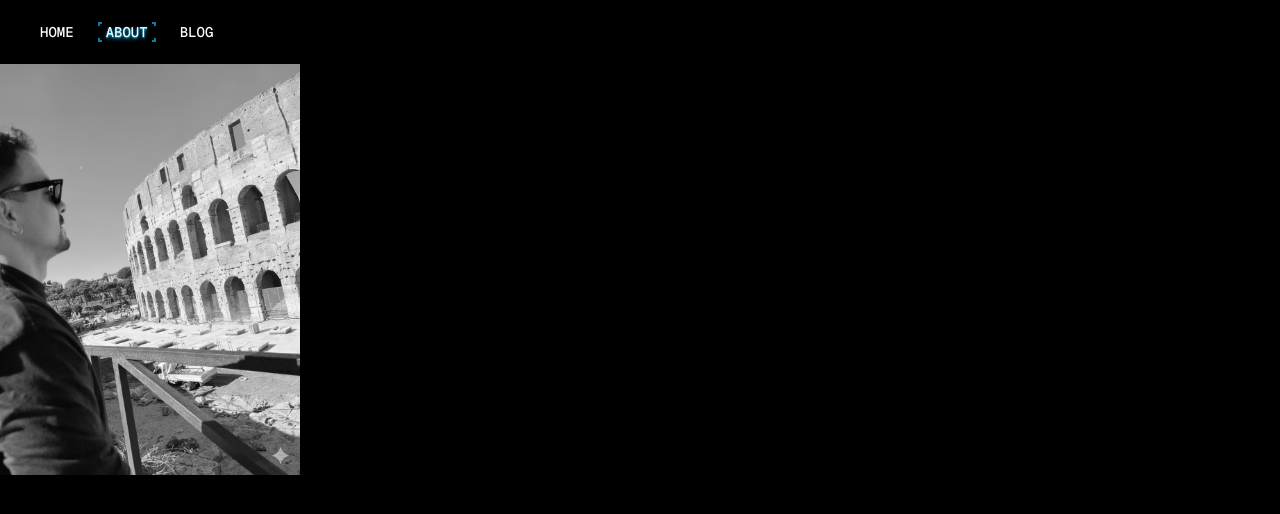
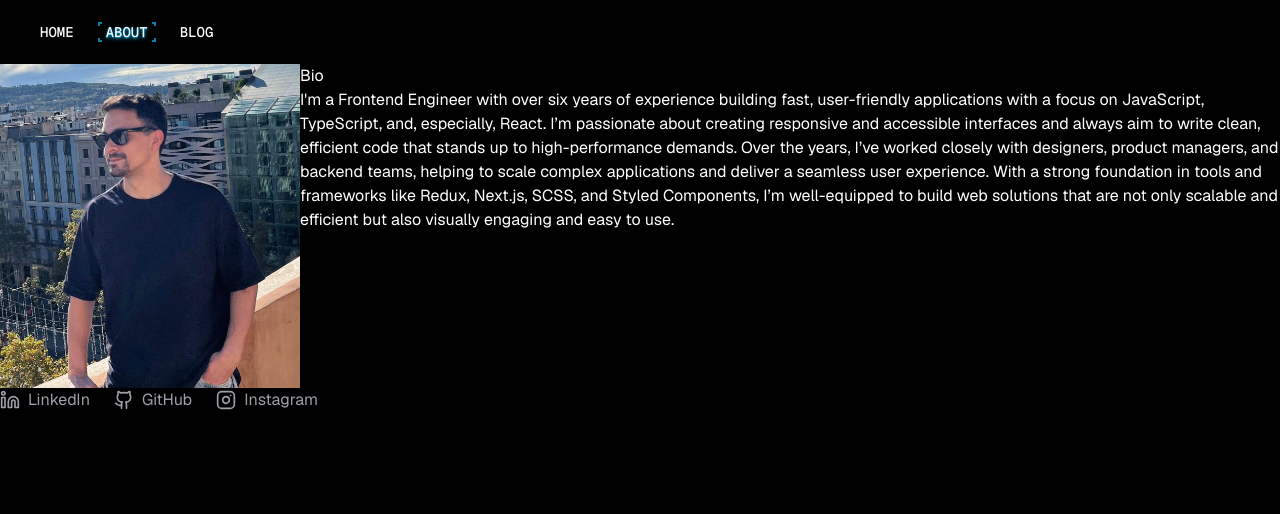
Before and after one commit to lpazzim/lp-web-app, a Next.js app: page /en/about in a window 1280 px wide. Shown: the top 514 px of the page. Built offline with nearby package versions, Linux system fonts and the light colour scheme.

Commit message:
about page content

```diff
--- a/app/[locale]/about/page.tsx
+++ b/app/[locale]/about/page.tsx
@@ -1,16 +1,69 @@
+import { useTranslations } from "next-intl";
 import Image from "next/image";
+import { Github, Linkedin, Instagram } from 'lucide-react';
+
+export interface SocialLink {
+  label: string;
+  href: string;
+  icon: React.ReactNode;
+}
 
 export default function AboutPage(){
+    const t = useTranslations('intro');
+
+     const socialLinks: SocialLink[] = [
+    {
+      label: 'LinkedIn',
+      href: 'https://www.linkedin.com/in/lpazzim/',
+      icon: <Linkedin className="w-5 h-5" aria-hidden="true" />,
+    },
+    {
+      label: 'GitHub',
+      href: 'https://github.com/lpazzim',
+      icon: <Github className="w-5 h-5" aria-hidden="true" />,
+    },
+    {
+      label: 'Instagram',
+      href: 'https://www.instagram.com/lucaspazzim/',
+      icon: <Instagram className="w-5 h-5" aria-hidden="true" />,
+    },
+  ];
     return(
         <section aria-labelledby="about-heading">
-            <div className="container w-full mx-auto">
+            <div className="container flex w-full mx-auto">
               <Image
-                src="/images/lucas-pazzim-about.png"
+                src="/images/lucas-pazzim-about.jpeg"
                 alt="About Banner"
                 width={300}
                 height={200}
                 priority
               />
+              <div>
+                <h1 id="about-heading" className="text-white">Bio</h1>
+                <p className="text-white">
+                  {t('bio')}
+                </p>
+              </div>
+            </div>
+            <div className="container flex w-full mx-auto">
+               <nav aria-label="Social media links">
+              <ul className="flex items-center space-x-6">
+                {socialLinks.map((link) => (
+                  <li key={link.label}>
+                    <a
+                      href={link.href}
+                      target="_blank"
+                      rel="noopener noreferrer"
+                      className="flex items-center space-x-2 text-zinc-400 hover:text-zinc-100 transition-colors"
+                      aria-label={`Visit Lucas Pazzim on ${link.label}`}
+                    >
+                      {link.icon}
+                      <span className="sr-only sm:not-sr-only sm:inline">{link.label}</span>
+                    </a>
+                  </li>
+                ))}
+              </ul>
+            </nav>
             </div>
         </section>
     )
--- a/messages/en.json
+++ b/messages/en.json
@@ -10,7 +10,7 @@
   },
   "intro": {
     "title": "Frontend Developer",
-    "bio": "Frontend Engineer with over 6 years of experience building fast, scalable, and user-friendly web applications. Strong focus on JavaScript, TypeScript, and React.",
+    "bio": "I'm a Frontend Engineer with over six years of experience building fast, user-friendly applications with a focus on JavaScript, TypeScript, and, especially, React. I’m passionate about creating responsive and accessible interfaces and always aim to write clean, efficient code that stands up to high-performance demands. Over the years, I’ve worked closely with designers, product managers, and backend teams, helping to scale complex applications and deliver a seamless user experience. With a strong foundation in tools and frameworks like Redux, Next.js, SCSS, and Styled Components, I’m well-equipped to build web solutions that are not only scalable and efficient but also visually engaging and easy to use.",
     "skills": "Skills"
   },
   "projects": {
```
Also changed, not shown: public/images/lucas-pazzim-about.jpeg (added).
